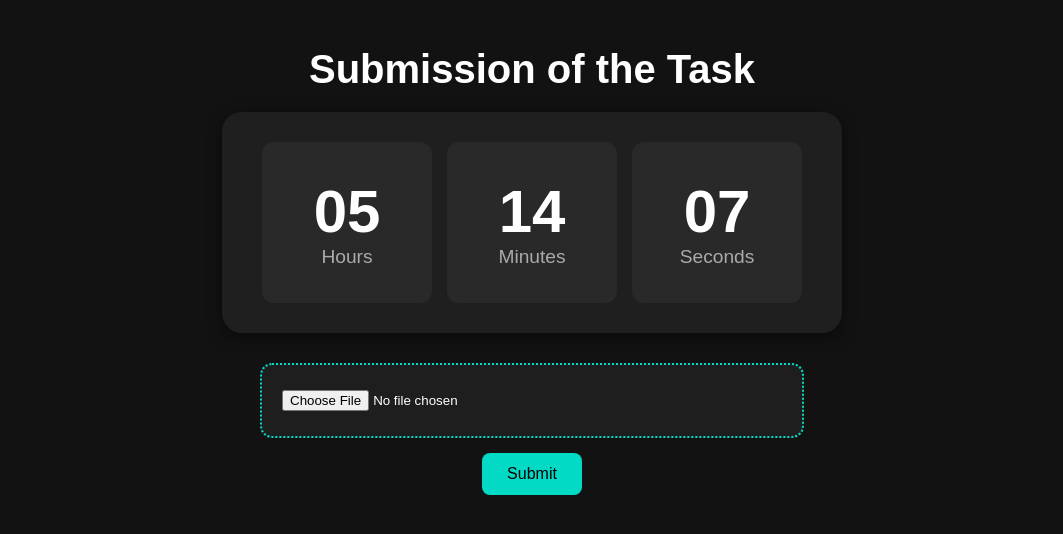
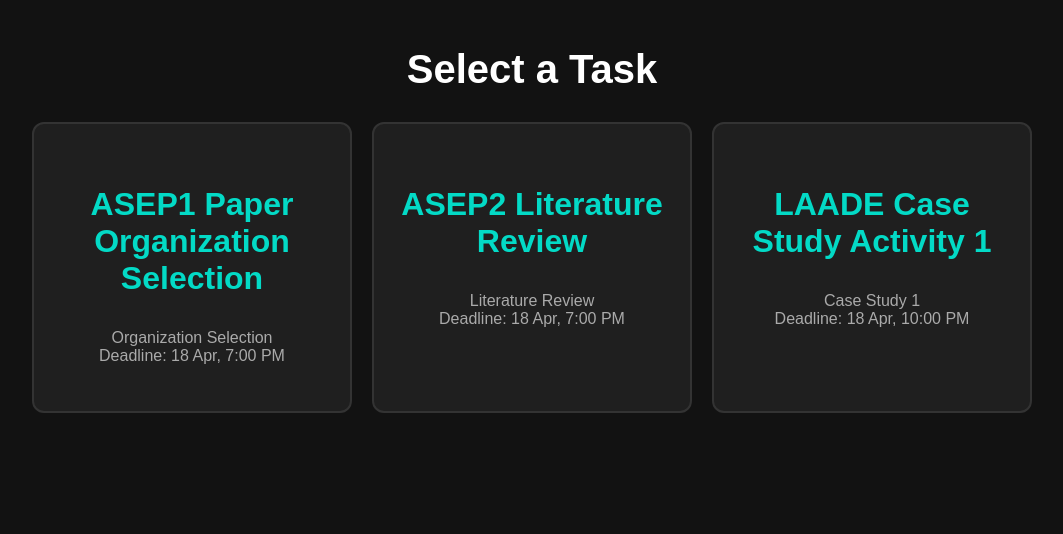
Before and after one commit to CoodeCrafters/Task_Submission, a plain HTML site: page index.html in a window 1280 px wide. Shown: the whole page, without its empty margins (108-1171 px from the left). Drawn offline with Linux system fonts and the light colour scheme.

Commit message:
Update index.html

```diff
--- a/index.html
+++ b/index.html
@@ -2,258 +2,81 @@
 <html lang="en">
 <head>
   <meta charset="UTF-8">
-    <title>Submission of the Task</title>
+  <title>Task Selection</title>
   <meta name="viewport" content="width=device-width, initial-scale=1.0">
   <style>
     body {
       background-color: #121212;
       color: white;
       font-family: Arial, sans-serif;
-            display: flex;
-            flex-direction: column;
-            align-items: center;
-            justify-content: flex-start;
-            min-height: 100vh;
+      margin: 0;
       padding: 20px;
-            margin: 0;
     }
 
     h1 {
+      text-align: center;
+      margin-bottom: 30px;
       font-size: 2.5em;
-            margin-bottom: 20px;
-            text-align: center;
     }
 
-        .timer-block {
-            display: flex;
-            flex-wrap: wrap;
-            gap: 15px;
-            background: #1f1f1f;
-            padding: 30px 40px;
-            border-radius: 20px;
-            margin-bottom: 30px;
-            box-shadow: 0 4px 15px rgba(0, 0, 0, 0.5);
-            max-width: 100%;
-            justify-content: center;
+    .task-grid {
+      display: grid;
+      grid-template-columns: repeat(auto-fit, minmax(200px, 1fr));
+      gap: 20px;
+      max-width: 1000px;
+      margin: auto;
     }
 
-       .time-unit {
-    background: #292929;
-    padding: 35px; /* increased from 25px */
+    .task-card {
+      background-color: #1f1f1f;
+      border: 2px solid #333;
       border-radius: 12px;
+      padding: 30px 20px;
       text-align: center;
-    min-width: 100px; /* increased from 80px */
+      cursor: pointer;
+      transition: 0.3s ease;
     }
 
-.time-value {
-    font-size: 3.75em; /* increased from 2.5em */
-    font-weight: bold;
+    .task-card:hover {
+      background-color: #292929;
+      transform: scale(1.02);
+      border-color: #03dac6;
     }
 
-.time-label {
-    font-size: 1.2em; /* increased from 1em */
-    color: #aaaaaa;
+    .task-card h3 {
+      color: #03dac6;
+      font-size: 2em
     }
 
-
-        .upload-section {
-            display: flex;
-            flex-direction: column;
-            align-items: center;
-            gap: 15px;
-            width: 100%;
-            max-width: 500px;
+    .task-card p {
+      color: #aaa;
     }
-
-        .file-input-wrapper {
-            border: 2px dotted #03dac6;
-            padding: 25px 20px;
-            border-radius: 12px;
-            background-color: #1e1e1e;
-            width: 100%;
-            transition: all 0.3s ease;
-        }
-
-        .file-input-wrapper:hover {
-            background-color: #2a2a2a;
-        }
-
-        input[type="file"] {
-            width: 100%;
-            color: white;
-            cursor: pointer;
-            border: none;
-            background: transparent;
-        }
-
-        button {
-            padding: 12px 25px;
-            background-color: #03dac6;
-            color: black;
-            border: none;
-            border-radius: 8px;
-            cursor: pointer;
-            font-size: 1em;
-        }
-
-        button:hover {
-            background-color: #00bfa5;
-        }
-
-        table {
-            margin-top: 20px;
-            border-collapse: collapse;
-            width: 100%;
-            max-width: 500px;
-            background-color: #1f1f1f;
-            border-radius: 10px;
-            overflow: hidden;
-        }
-
-        th, td {
-            padding: 12px 15px;
-            text-align: left;
-            border-bottom: 1px solid #333;
-        }
-
-        th {
-            background-color: #292929;
-        }
-        @media (max-width: 600px) {
-    .time-value {
-        font-size: 2.2em;
-    }
-
-    .time-label {
-        font-size: 1em;
-    }
-
-    .time-unit {
-        padding: 25px;
-        min-width: 80px;
-    }
-}
-
   </style>
 </head>
 <body>
-    <h1>Submission of the Task</h1>
-    <div class="timer-block">
-        <div class="time-unit">
-            <div class="time-value" id="hours">00</div>
-            <div class="time-label">Hours</div>
+
+<h1>Select a Task</h1>
+
+<div class="task-grid">
+  <div class="task-card" onclick="goToTask('ASEP1 Paper Organization Selection')">
+    <h3>ASEP1 Paper Organization Selection</h3>
+    <p>Organization Selection<br>Deadline: 18 Apr, 7:00 PM</p>
   </div>
-        <div class="time-unit">
-            <div class="time-value" id="minutes">00</div>
-            <div class="time-label">Minutes</div>
+  <div class="task-card" onclick="goToTask('ASEP2 Literature Review')">
+    <h3>ASEP2 Literature Review</h3>
+    <p>Literature Review<br>Deadline: 18 Apr, 7:00 PM</p>
   </div>
-        <div class="time-unit">
-            <div class="time-value" id="seconds">00</div>
-            <div class="time-label">Seconds</div>
+  <div class="task-card" onclick="goToTask('LAADE Case Study Activity 1')">
+    <h3>LAADE Case Study Activity 1</h3>
+    <p>Case Study 1<br>Deadline: 18 Apr, 10:00 PM</p>
   </div>
 </div>
 
-    <div class="upload-section">
-        <div class="file-input-wrapper">
-            <input type="file" id="fileInput" onchange="displayFileDetails()">
-        </div>
-        <button onclick="submitFile()">Submit</button>
-    </div>
+<script>
+  function goToTask(taskName) {
+    window.location.href = `task.html?task=${taskName}`;
+  }
+</script>
 
-    <div id="fileDetailsContainer"></div>
-
-    <script>
-       function updateTimer() {
-    const now = new Date();
-    const endOfDay = new Date();
-    endOfDay.setHours(19, 0, 0, 0); // 7:00 PM today
-
-    const timeDiff = endOfDay - now;
-
-    if (timeDiff > 0) {
-        const hours = String(Math.floor(timeDiff / (1000 * 60 * 60))).padStart(2, '0');
-        const minutes = String(Math.floor((timeDiff % (1000 * 60 * 60)) / (1000 * 60))).padStart(2, '0');
-        const seconds = String(Math.floor((timeDiff % (1000 * 60)) / 1000)).padStart(2, '0');
-
-        document.getElementById("hours").textContent = hours;
-        document.getElementById("minutes").textContent = minutes;
-        document.getElementById("seconds").textContent = seconds;
-    } else {
-        document.querySelector(".timer-block").innerHTML =
-            '<div style="color: red; font-size: 1.5em;">Deadline passed!</div>';
-
-        // ❌ Disable file input and button
-        const fileInput = document.getElementById("fileInput");
-        const submitBtn = document.querySelector("button");
-
-        fileInput.disabled = true;
-        submitBtn.disabled = true;
-
-        // Optional: Change appearance to indicate disabled state
-        fileInput.style.cursor = "not-allowed";
-        submitBtn.style.backgroundColor = "#555";
-        submitBtn.style.cursor = "not-allowed";
-    }
-}
-
-
-        function displayFileDetails() {
-            const fileInput = document.getElementById("fileInput");
-            const files = fileInput.files;
-            const container = document.getElementById("fileDetailsContainer");
-
-            if (files.length > 0) {
-                let html = '<table><thead><tr><th>#</th><th>File Name</th><th>Size (KB)</th></tr></thead><tbody>';
-                for (let i = 0; i < files.length; i++) {
-                    const file = files[i];
-                    html += `<tr><td>${i + 1}</td><td>${file.name}</td><td>${(file.size / 1024).toFixed(2)}</td></tr>`;
-                }
-                html += '</tbody></table>';
-                container.innerHTML = html;
-            } else {
-                container.innerHTML = '';
-            }
-        }
-
-       function submitFile() {
-    const now = new Date();
-    const deadline = new Date();
-    deadline.setHours(19, 0, 0, 0); // 7:00 PM
-
-    if (now > deadline) {
-        alert("Submission deadline has passed. You can no longer submit files.");
-        return;
-    }
-
-    const fileInput = document.getElementById("fileInput");
-    const file = fileInput.files[0];
-
-    if (!file) {
-        alert("Please select a file to submit.");
-        return;
-    }
-
-    const formData = new FormData();
-    formData.append("file", file);
-
-    fetch("https://task-submission-m5hy.onrender.com/upload", {
-        method: "POST",
-        body: formData,
-    })
-    .then(res => res.json())
-    .then(data => {
-        alert("File submitted and uploaded to GitHub!");
-        console.log(data);
-    })
-    .catch(err => {
-        console.error("Upload error:", err);
-        alert("Something went wrong.");
-    });
-}
-
-
-        setInterval(updateTimer, 1000);
-        updateTimer();
-    </script>
 </body>
 </html>
```
Lines whose indentation alone changed are shown as unchanged.
